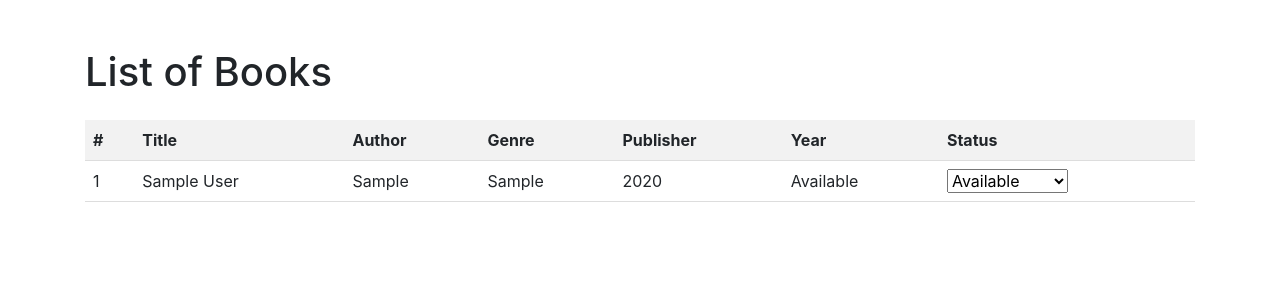
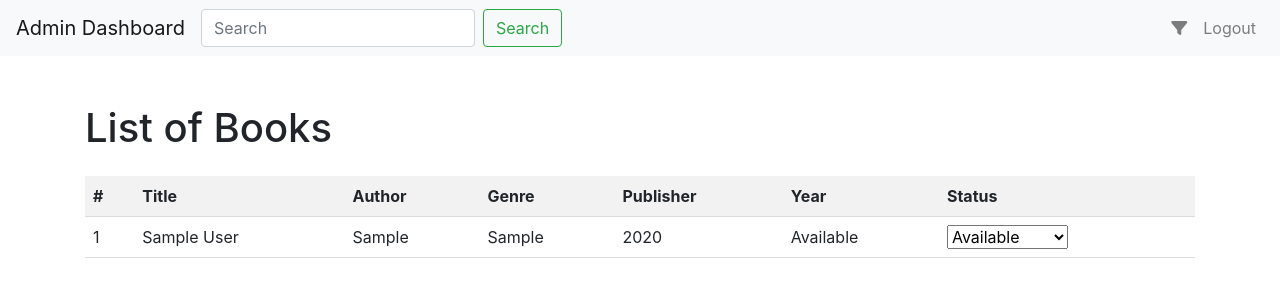
Before and after one commit to ImHimanshuAnand/B9IS123_2324_TMD2, a Flask app: page /books/list in a window 1280 px wide. Shown: the top 300 px of the page. Run offline with Flask 3, Linux system fonts and the light colour scheme; tables that the repository leaves empty or names only in its code hold one stand-in row (values such as "Sample post"); some libraries are stand-ins or nearby versions.

Commit message:
navbar,searchbar in books

```diff
--- a/templates/book_list.html
+++ b/templates/book_list.html
@@ -27,6 +27,29 @@
 </head>
 
 <body>
+  <nav class="navbar navbar-expand-lg navbar-light bg-light">
+    <a class="navbar-brand">Admin Dashboard</a>
+    <button class="navbar-toggler" type="button" data-toggle="collapse" data-target="#navbarSupportedContent"
+    aria-controls="navbarSupportedContent" aria-expanded="false" aria-label="Toggle navigation">
+    <span class="navbar-toggler-icon"></span>
+    </button>
+    <div class="collapse navbar-collapse" id="navbarSupportedContent">
+      <form class="form-inline my-2 my-lg-0 mr-auto">
+        <input class="form-control mr-sm-2" type="search" placeholder="Search" aria-label="Search">
+        <button class="btn btn-outline-success my-2 my-sm-0" type="submit">Search</button>
+      </form>
+      <ul class="navbar-nav ml-auto">
+        <li class="nav-item">
+          <a class="nav-link" href="#">
+            <i class="fas fa-filter"></i> <!-- Replace this with your filter icon -->
+          </a>
+        </li>
+        <li class="nav-item">
+          <a class="nav-link" href="#">Logout</a>
+        </li>
+      </ul>
+    </div>
+  </nav>
   <div class="container mt-5">
     <h1 class="mb-4">List of Books</h1>
     <!-- <div class="row">
@@ -91,6 +114,7 @@
   <script src="https://code.jquery.com/jquery-3.5.1.min.js"></script>
   <script src="https://cdn.jsdelivr.net/npm/@popperjs/core@2.5.4/dist/umd/popper.min.js"></script>
   <script src="https://stackpath.bootstrapcdn.com/bootstrap/4.5.2/js/bootstrap.min.js"></script>
+  <script src="https://kit.fontawesome.com/a076d05399.js"></script>
   <script>
     function updateStatus(selectElement, bookId) {
       var selectedValue = selectElement.value;
```
